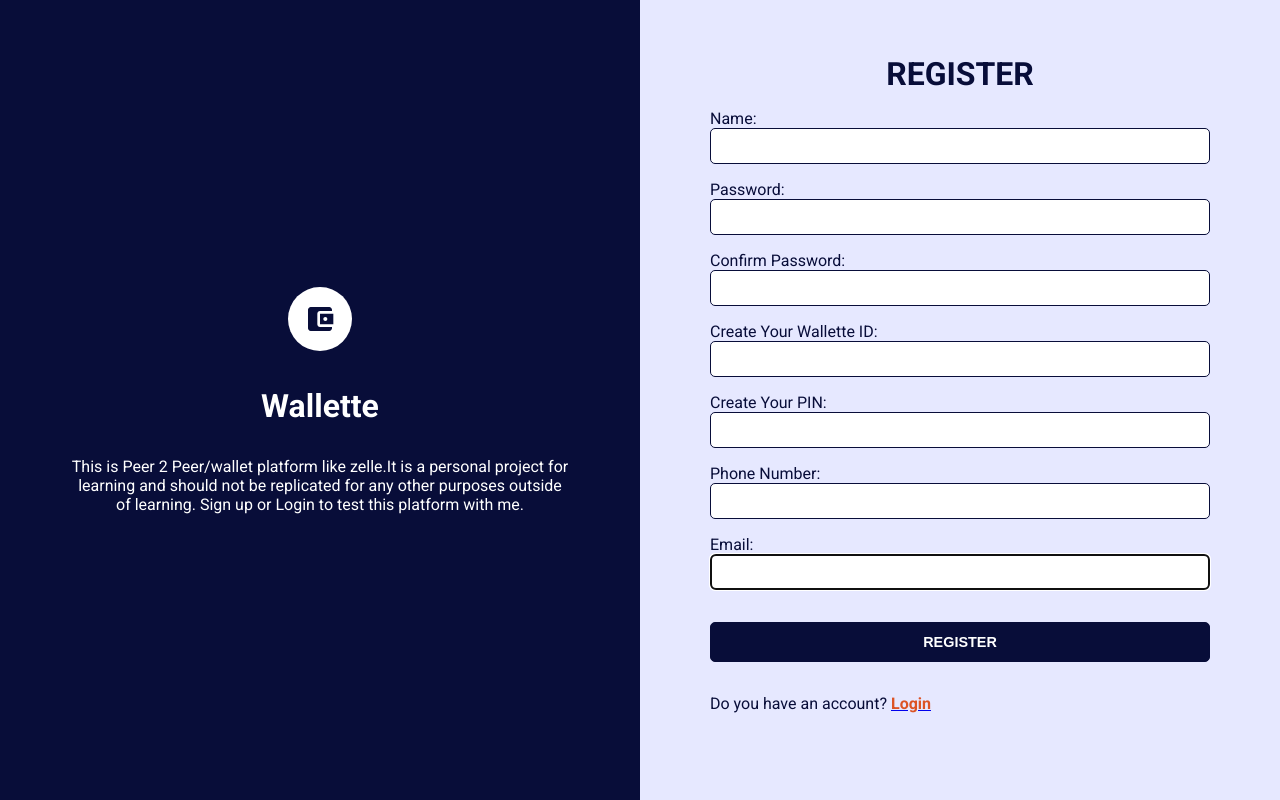
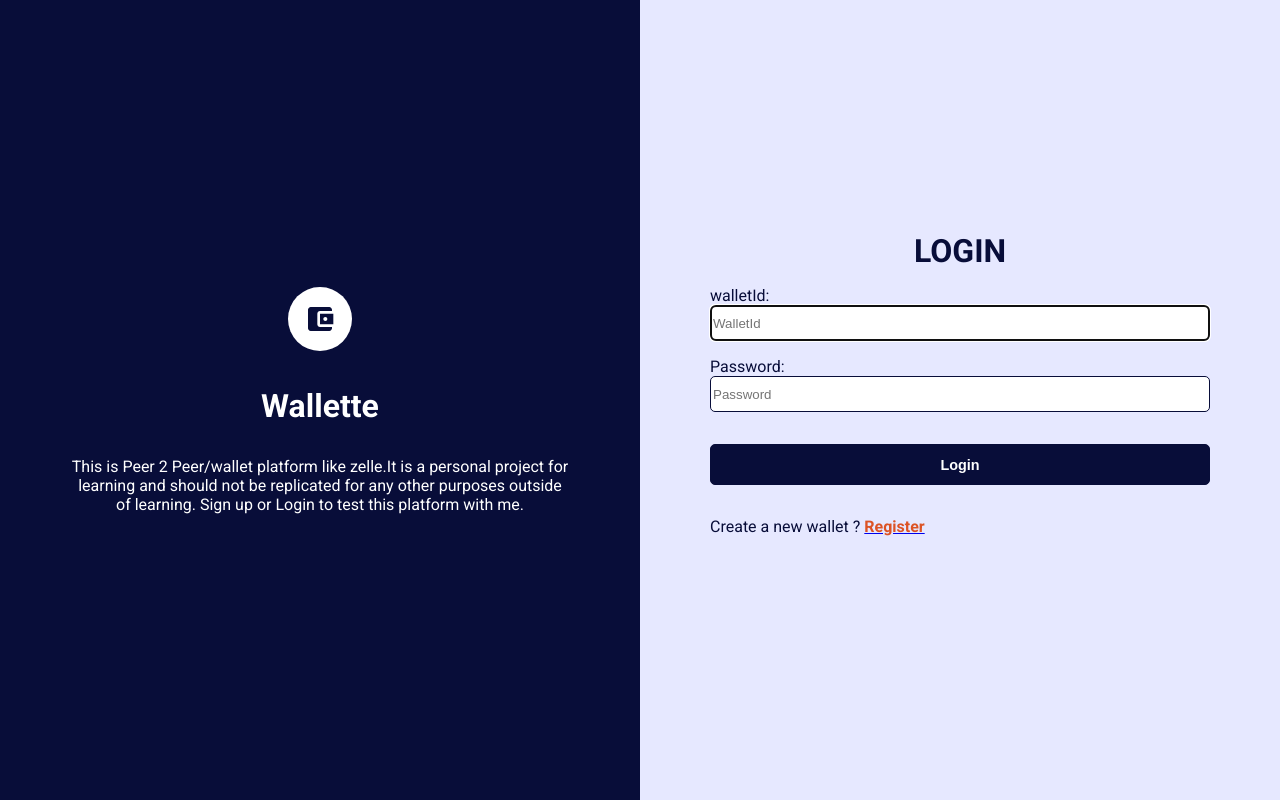
Before and after one commit to Sugarcothe/bankp2pfrontend, a React (Vite) app: page / in a window 1280 px wide. Built offline with nearby package versions, Linux system fonts and the light colour scheme.

Commit message:
route bug fixed

```diff
--- a/src/App.jsx
+++ b/src/App.jsx
@@ -10,12 +10,12 @@ function App() {
     <>
       <Routes>
         <Route
-          path="/"
+          path="/Register"
           element={<Register />}
-          linktext="/Register"
+          linktext="/"
           login="Do you have an account? Login"
         />
-        <Route path="/" element={<Login />} linktext="/" />
+        <Route path="/" element={<Login />} linktext="/Register" />
 
         {/* Protected Route */}
 
```
